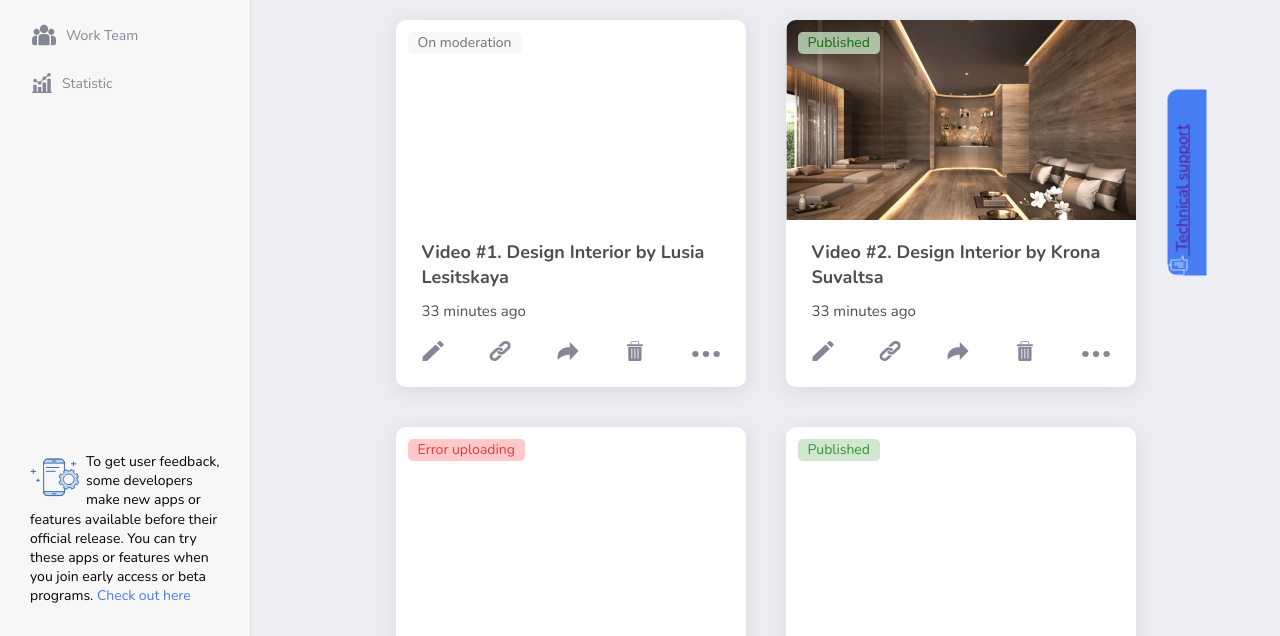
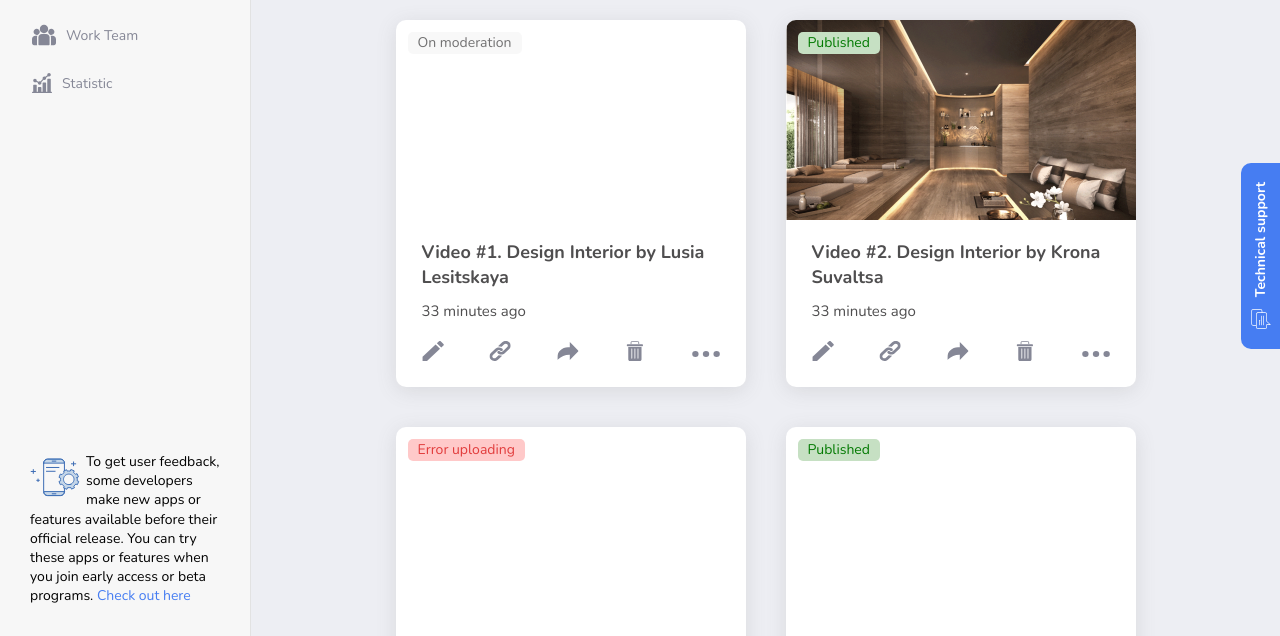
Before and after one commit to kazacoder/video_hosting, a plain HTML site: page index.html in a window 1280 px wide. Shown: the part 164-800 px from the top of the page. Drawn offline with Linux system fonts and the light colour scheme.

Commit message:
finished project

```diff
--- a/css/styles.css
+++ b/css/styles.css
@@ -89,6 +89,7 @@ body {
     padding: 13px 12px;
     position: sticky;
     bottom: 17px;
+    transition: border 0.3s;
 }
 
 .sidebar-feedback a {
@@ -138,7 +139,7 @@ body {
     margin-right: 40px;
 }
 
-.header-menu-left .menu-image  {
+.header-menu-left .menu-image {
     margin-right: 20px;
 }
 
@@ -149,13 +150,11 @@ body {
 }
 
 .header-menu-left a:hover,
-.header-menu-left a:hover path {
+.header-menu-left a:hover path,
+.header-menu-left-dropdown:hover > a,
+.header-menu-left-dropdown:hover path {
     color: #3D63D2;
     fill: #3D63D2;
-}
-
-.header-menu-left-dropdown:hover .header-menu-left-dropdown-list-wrapper {
-    display: block;
 }
 
 .header-menu-left-dropdown {
@@ -167,6 +166,10 @@ body {
     position: absolute;
     top: 10px;
     width: 150px;
+}
+
+.header-menu-left-dropdown:hover .header-menu-left-dropdown-list-wrapper {
+    display: block;
 }
 
 .header-menu-left-dropdown-list {
@@ -192,7 +195,6 @@ body {
     align-items: center;
 }
 
-
 .header-menu-right-search-block {
     display: flex;
     align-items: center;
@@ -202,6 +204,7 @@ body {
     padding: 10px 10px 10px 20px;
     box-sizing: border-box;
 }
+
 .header-menu-right-item {
     padding: 0 20px;
 }
@@ -273,7 +276,7 @@ body {
 }
 
 .video-item:hover {
-    box-shadow: 0px 4px 20px rgba(0, 0, 0, 0.35);
+    box-shadow: 0 4px 20px rgba(0, 0, 0, 0.35);
 }
 
 .video-item-image {
@@ -305,6 +308,7 @@ body {
 .video-item-status.published {
     background: #C6E0C3;
     color: #027900;
+    opacity: 1;
 }
 
 .video-item-status.error {
@@ -350,13 +354,40 @@ body {
     fill: #3D63D2;
 }
 
+.technical-support a {
+    text-decoration: none;
+}
+
 .technical-support {
-    position: absolute;
+    position: fixed;
     right: 0;
     top: 327px;
+    display: flex;
+    flex-direction: column;
+    justify-content: end;
+    align-items: center;
+    background: #467DF2;
+    border-radius: 10px 0 0 10px;
+    width: 39px;
+    height: 186px;
+    transition: padding-right 0.2s;
+}
+
+.technical-support-image {
+    padding-bottom: 20px;
+    font-size: 0;
+}
+
+.technical-support-text {
     transform: rotate(-90deg);
-    width: 186px;
-    height: 39px;
-    background: #467DF2;
-    border-radius: 10px 10px 0px 0px;
+    white-space: nowrap;
+    padding-left: 120px;
+    font-size: 14px;
+    font-weight: bold;
+    color: white;
 }
+
+.technical-support-href:hover .technical-support {
+    background-color: #2F54A3;
+    padding-right: 10px;
+}
--- a/index.html
+++ b/index.html
@@ -416,7 +416,7 @@
                 </div>
                 <div class="video-item-info">
                     <h3>Video #3. Design Interior by Steve Kosner</h3>
-                    <div class="video-item-info-time-uploaded">31 hour ago</div>
+                    <div class="video-item-info-time-uploaded">1 hour ago</div>
                     <div class="video-item-info-actions">
                         <ul>
                             <li>
@@ -959,16 +959,24 @@
         </div>
     </div>
 </div>
-<div class="technical-support">
-    <a href="">
-        <svg width="20" height="20" viewBox="0 0 20 20" fill="none" xmlns="http://www.w3.org/2000/svg">
-            <path d="M0.333313 1.97667L0.333313 14.69C0.333313 15.78 1.21998 16.6667 2.30998 16.6667H4.99998V18.0233C4.99998 19.1133 5.88665 20 6.97631 20H14.0233C15.1133 20 16 19.1133 16 18.0233V16H19.3333C19.471 16 19.5946 15.9153 19.6443 15.7867C19.6593 15.7477 19.6666 15.707 19.6666 15.6667C19.6666 15.5747 19.6283 15.4843 19.5576 15.42L16 12.186L16 5.31C16 4.22 15.1133 3.33333 14.0233 3.33333H11.3333V1.97667C11.3333 0.886665 10.4466 0 9.35665 0H2.30998C1.21998 0 0.333313 0.886665 0.333313 1.97667ZM14.0233 4C14.7456 4 15.3333 4.58767 15.3333 5.31L15.3333 12.3333C15.3333 12.4273 15.373 12.517 15.4423 12.58L18.4713 15.3333H15.6666C15.4826 15.3333 15.3333 15.4823 15.3333 15.6667V18.0233C15.3333 18.7457 14.7456 19.3333 14.0233 19.3333H6.97631C6.25431 19.3333 5.66665 18.7457 5.66665 18.0233V16.3333L5.66665 5.31C5.66665 5.039 5.74931 4.78733 5.89065 4.578C6.12631 4.22967 6.52498 4 6.97665 4H11H14.0233ZM9.35665 0.666666C10.079 0.666666 10.6666 1.25433 10.6666 1.97667V3.33333H6.97665C6.09131 3.33333 5.33998 3.91867 5.08931 4.72267C5.06998 4.78467 5.05365 4.84767 5.04065 4.912C5.01398 5.04067 4.99998 5.17367 4.99998 5.31L4.99998 16H2.30998C1.58765 16 0.99998 15.4123 0.99998 14.69L0.99998 1.97667C0.99998 1.25433 1.58765 0.666666 2.30998 0.666666H9.35665Z" fill="white"/>
-            <path d="M9.00498 16V11.3333C9.00498 11.149 8.85565 11 8.67165 11C8.48765 11 8.33832 11.149 8.33832 11.3333V16C8.33832 16.1843 8.48765 16.3333 8.67165 16.3333C8.85565 16.3333 9.00498 16.1843 9.00498 16Z" fill="white"/>
-            <path d="M10.3383 7V16C10.3383 16.1843 10.4877 16.3333 10.6717 16.3333C10.8557 16.3333 11.005 16.1843 11.005 16V7C11.005 6.81567 10.8557 6.66667 10.6717 6.66667C10.4877 6.66667 10.3383 6.81567 10.3383 7Z" fill="white"/>
-            <path d="M12.3383 7V16C12.3383 16.1843 12.4877 16.3333 12.6717 16.3333C12.8557 16.3333 13.005 16.1843 13.005 16V7C13.005 6.81567 12.8557 6.66667 12.6717 6.66667C12.4877 6.66667 12.3383 6.81567 12.3383 7Z" fill="white"/>
-        </svg>
-        <span>Technical support</span>
-    </a>
-</div>
+
+<a class="technical-support-href" href="#">
+    <div class="technical-support">
+        <div class="technical-support-text">Technical support</div>
+        <div class="technical-support-image">
+            <svg width="20" height="20" viewBox="0 0 20 20" fill="none" xmlns="http://www.w3.org/2000/svg">
+                <path d="M0.333313 1.97667L0.333313 14.69C0.333313 15.78 1.21998 16.6667 2.30998 16.6667H4.99998V18.0233C4.99998 19.1133 5.88665 20 6.97631 20H14.0233C15.1133 20 16 19.1133 16 18.0233V16H19.3333C19.471 16 19.5946 15.9153 19.6443 15.7867C19.6593 15.7477 19.6666 15.707 19.6666 15.6667C19.6666 15.5747 19.6283 15.4843 19.5576 15.42L16 12.186L16 5.31C16 4.22 15.1133 3.33333 14.0233 3.33333H11.3333V1.97667C11.3333 0.886665 10.4466 0 9.35665 0H2.30998C1.21998 0 0.333313 0.886665 0.333313 1.97667ZM14.0233 4C14.7456 4 15.3333 4.58767 15.3333 5.31L15.3333 12.3333C15.3333 12.4273 15.373 12.517 15.4423 12.58L18.4713 15.3333H15.6666C15.4826 15.3333 15.3333 15.4823 15.3333 15.6667V18.0233C15.3333 18.7457 14.7456 19.3333 14.0233 19.3333H6.97631C6.25431 19.3333 5.66665 18.7457 5.66665 18.0233V16.3333L5.66665 5.31C5.66665 5.039 5.74931 4.78733 5.89065 4.578C6.12631 4.22967 6.52498 4 6.97665 4H11H14.0233ZM9.35665 0.666666C10.079 0.666666 10.6666 1.25433 10.6666 1.97667V3.33333H6.97665C6.09131 3.33333 5.33998 3.91867 5.08931 4.72267C5.06998 4.78467 5.05365 4.84767 5.04065 4.912C5.01398 5.04067 4.99998 5.17367 4.99998 5.31L4.99998 16H2.30998C1.58765 16 0.99998 15.4123 0.99998 14.69L0.99998 1.97667C0.99998 1.25433 1.58765 0.666666 2.30998 0.666666H9.35665Z"
+                      fill="white"/>
+                <path d="M9.00498 16V11.3333C9.00498 11.149 8.85565 11 8.67165 11C8.48765 11 8.33832 11.149 8.33832 11.3333V16C8.33832 16.1843 8.48765 16.3333 8.67165 16.3333C8.85565 16.3333 9.00498 16.1843 9.00498 16Z"
+                      fill="white"/>
+                <path d="M10.3383 7V16C10.3383 16.1843 10.4877 16.3333 10.6717 16.3333C10.8557 16.3333 11.005 16.1843 11.005 16V7C11.005 6.81567 10.8557 6.66667 10.6717 6.66667C10.4877 6.66667 10.3383 6.81567 10.3383 7Z"
+                      fill="white"/>
+                <path d="M12.3383 7V16C12.3383 16.1843 12.4877 16.3333 12.6717 16.3333C12.8557 16.3333 13.005 16.1843 13.005 16V7C13.005 6.81567 12.8557 6.66667 12.6717 6.66667C12.4877 6.66667 12.3383 6.81567 12.3383 7Z"
+                      fill="white"/>
+            </svg>
+        </div>
+    </div>
+</a>
+
 </body>
 </html>
```
